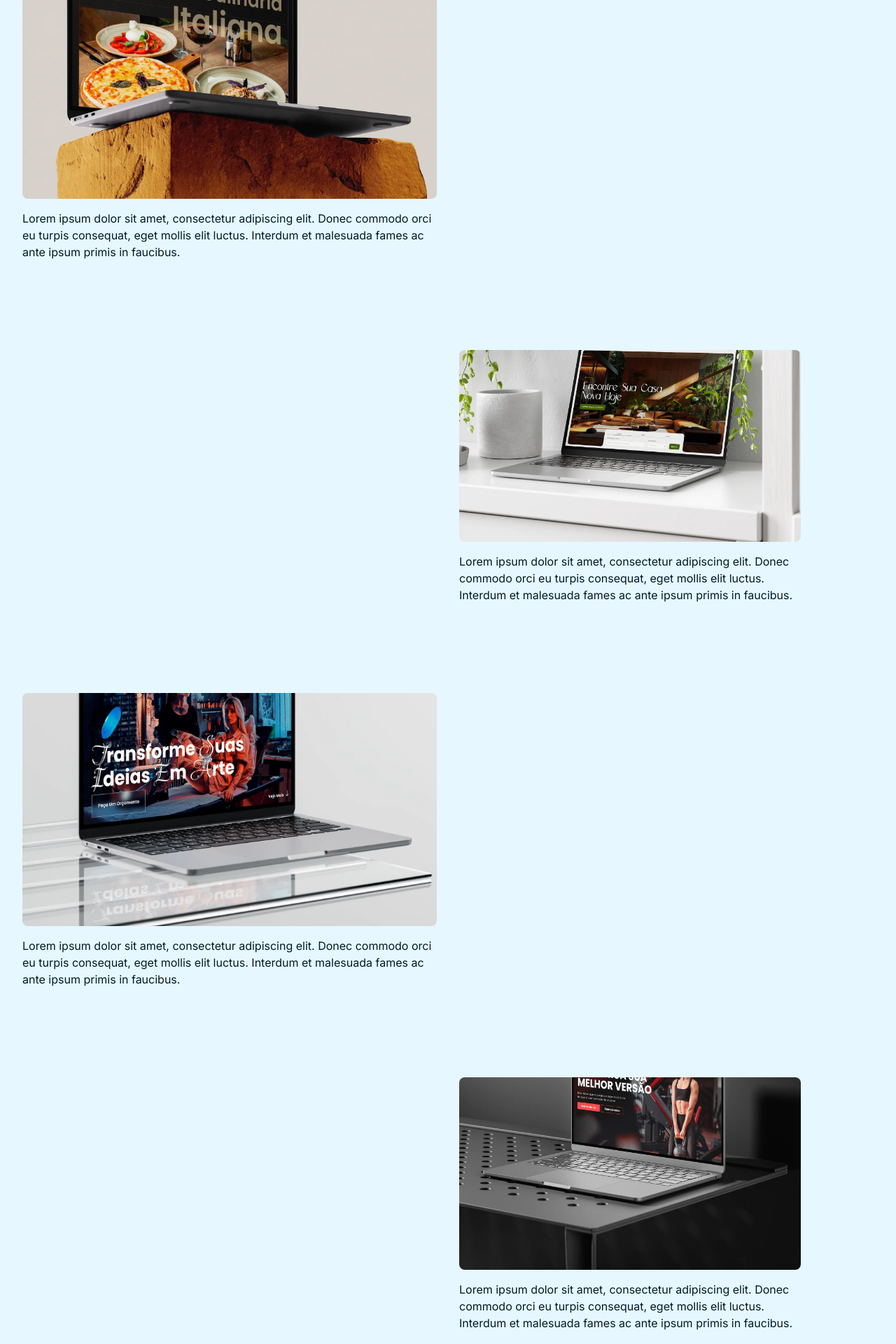
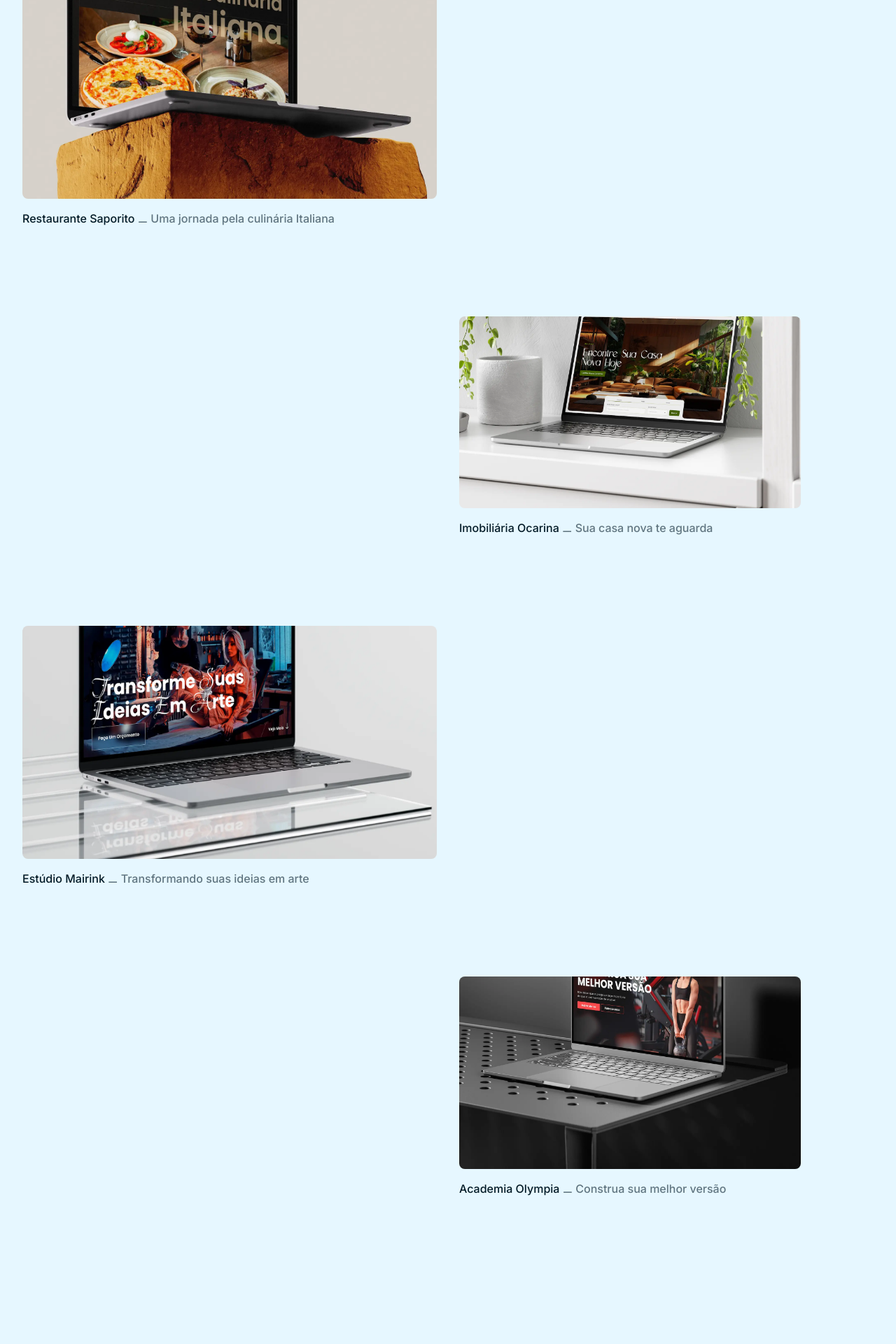
Before and after one commit to O-Gui-Carvalho/CtrlDev, a Next.js app: page / in a window 1280 px wide. Shown: the part 3927-5847 px from the top of the page at 70% size. Built offline with nearby package versions, Linux system fonts and the light colour scheme.

Commit message:
Gallery text animation

```diff
--- a/src/components/blog/Blog.jsx
+++ b/src/components/blog/Blog.jsx
@@ -76,7 +76,7 @@ const Blog = () => {
         <div className="col-span-3 md:col-span-7 lg:col-span-11 grid grid-cols-3 md:grid-cols-7 lg:grid-cols-11 gap-2 md:gap-4 mb-64">
             {posts.map(( posts, index ) => (
                 <div ref={(el) => containersRef.current[index] = el} key={index} onMouseEnter={() => handleMouseEnter(index)} className={`img-container blog-cover relative overflow-hidden rounded-xl group cursor-pointer h-[600px] col-span-3 md:col-span-1 lg:col-span-2 `}>
-                    <Image src={posts.img} alt='Coding blog post' width={1920} height={1080} className='object-cover h-full rounded-xl transition-transform duration-300 ease-in-out group-hover:scale-110'/>
+                    <Image src={posts.img} alt='Coding blog post' width={1920} height={1080} className='object-cover h-full rounded-xl transition-transform duration-300 ease-in-out group-hover:scale-110 sm:aspect-square'/>
                     <div className="absolute top-0 left-0 m-8 py-1 px-4 bg-[#08304540] rounded-full text-background border-1 border-[#B6C3C940] backdrop-blur-xl">
                         <span>{posts.category}</span>
                     </div>
--- a/src/components/gallery/Gallery.jsx
+++ b/src/components/gallery/Gallery.jsx
@@ -1,8 +1,13 @@
+'use client'
 import HorizontalText from "./HorizontalText"
 import TextScroll from "../TextScroll"
 import ParallaxImage from "./ParallaxImage"
+import TextHover from "./TextHover"
+import { useState } from "react"
 
 const Gallery = () => {
+  const [hoverIndex, setHoverIndex] = useState(null)
+
   return (
     <div className='mt-32 md:mt-64'>
       <HorizontalText/>
@@ -21,43 +26,43 @@ const Gallery = () => {
           </TextScroll>
 
           {/* Primeira imagem da galeria - Row 3, coluna esquerda */}
-          <div className="col-start-1 col-span-3 md:col-span-4 lg:col-span-6 row-start-3 mb-16">
+          <div className="col-start-1 col-span-3 md:col-span-4 lg:col-span-6 row-start-3 mb-16" onMouseEnter={() => setHoverIndex(0)} onMouseLeave={() => setHoverIndex(null)}>
             <ParallaxImage
               src="/galeria2.webp"
               alt="Mockup Dummy"
               className="rounded-lg max-h-[60dvh] overflow-hidden aspect-video"
             />
-            <p className="mt-4">Lorem ipsum dolor sit amet, consectetur adipiscing elit. Donec commodo orci eu turpis consequat, eget mollis elit luctus. Interdum et malesuada fames ac ante ipsum primis in faucibus.</p>
+            <TextHover title={'Restaurante Saporito '} text={' Uma jornada pela culinária Italiana'} active={hoverIndex === 0}/>
           </div>
 
           {/* Segunda imagem da galeria - Row 4, coluna direita */}
-          <div className="col-start-1 md:col-start-5 lg:col-start-7 col-span-3 md:col-span-3 lg:col-span-5 row-start-4 mb-16">
+          <div className="col-start-1 md:col-start-5 lg:col-start-7 col-span-3 md:col-span-3 lg:col-span-5 row-start-4 mb-16" onMouseEnter={() => setHoverIndex(1)} onMouseLeave={() => setHoverIndex(null)}>
             <ParallaxImage
               src="/galeria3.webp"
               alt="Mockup Dummy"
               className="rounded-lg max-h-[60dvh] overflow-hidden aspect-video"
             />
-            <p className="mt-4">Lorem ipsum dolor sit amet, consectetur adipiscing elit. Donec commodo orci eu turpis consequat, eget mollis elit luctus. Interdum et malesuada fames ac ante ipsum primis in faucibus.</p>
+            <TextHover title={'Imobiliária Ocarina '} text={' Sua casa nova te aguarda'} active={hoverIndex === 1}/>
           </div>
 
           {/* Terceira imagem da galeria - Row 5, coluna esquerda */}
-          <div className="col-start-1 col-span-3 md:col-span-4 lg:col-span-6 row-start-5 mb-16">
+          <div className="col-start-1 col-span-3 md:col-span-4 lg:col-span-6 row-start-5 mb-16" onMouseEnter={() => setHoverIndex(2)} onMouseLeave={() => setHoverIndex(null)}>
             <ParallaxImage
               src="/galeria4.webp"
               alt="Mockup Dummy"
               className="rounded-lg max-h-[60dvh] overflow-hidden aspect-video"
             />
-            <p className="mt-4">Lorem ipsum dolor sit amet, consectetur adipiscing elit. Donec commodo orci eu turpis consequat, eget mollis elit luctus. Interdum et malesuada fames ac ante ipsum primis in faucibus.</p>
+            <TextHover title={'Estúdio Mairink '} text={' Transformando suas ideias em arte'} active={hoverIndex === 2}/>
           </div>
 
           {/* Quarta imagem da galeria - Row 6, coluna direita */}
-          <div className="col-start-1 md:col-start-5 lg:col-start-7 col-span-3 md:col-span-3 lg:col-span-5 row-start-6">
+          <div className="col-start-1 md:col-start-5 lg:col-start-7 col-span-3 md:col-span-3 lg:col-span-5 row-start-6" onMouseEnter={() => setHoverIndex(3)} onMouseLeave={() => setHoverIndex(null)}>
             <ParallaxImage
               src="/galeria5.webp"
               alt="Mockup Dummy"
               className="rounded-lg max-h-[60dvh] overflow-hidden aspect-video"
             />
-            <p className="mt-4">Lorem ipsum dolor sit amet, consectetur adipiscing elit. Donec commodo orci eu turpis consequat, eget mollis elit luctus. Interdum et malesuada fames ac ante ipsum primis in faucibus.</p>
+            <TextHover title={'Academia Olympia '} text={' Construa sua melhor versão'} active={hoverIndex === 3}/>
           </div>
         </div>
       </div>
--- /dev/null
+++ b/src/components/gallery/TextHover.jsx
@@ -0,0 +1,47 @@
+import { useGSAP } from '@gsap/react'
+import gsap from 'gsap'
+import { SplitText } from 'gsap/all'
+import React, { useRef } from 'react'
+
+gsap.registerPlugin(SplitText)
+
+const TextHover = ({title, text, active}) => {
+    const textRef = useRef(null)
+    const splitRef = useRef(null)
+
+    useGSAP(() => {
+        if (!splitRef.current) {
+            splitRef.current = SplitText.create(textRef.current, { type: 'lines', mask: 'lines', autoSplit: true})
+            gsap.set(splitRef.current.lines, { yPercent: 100 })
+        }
+
+        gsap.killTweensOf(splitRef.current.lines)
+
+        if (active) {
+            gsap.set(splitRef.current.lines, { yPercent: 100 })
+            gsap.to(splitRef.current.lines, {
+                duration: 0.5,
+                yPercent: 0,
+                ease: 'power2.out',
+            })
+        } else {
+            gsap.to(splitRef.current.lines, {
+                yPercent: -100,
+                duration: 0.5,
+                ease: 'power2.out'
+            })
+        }
+    }, [active])
+
+    return (
+        <p ref={textRef} className='mt-4 font-medium text-[#607580]'>
+            <span className='text-[#021A26]'>
+                {title}
+            </span>
+            &#9866;
+            {text}
+        </p>
+    )
+}
+
+export default TextHover
```
